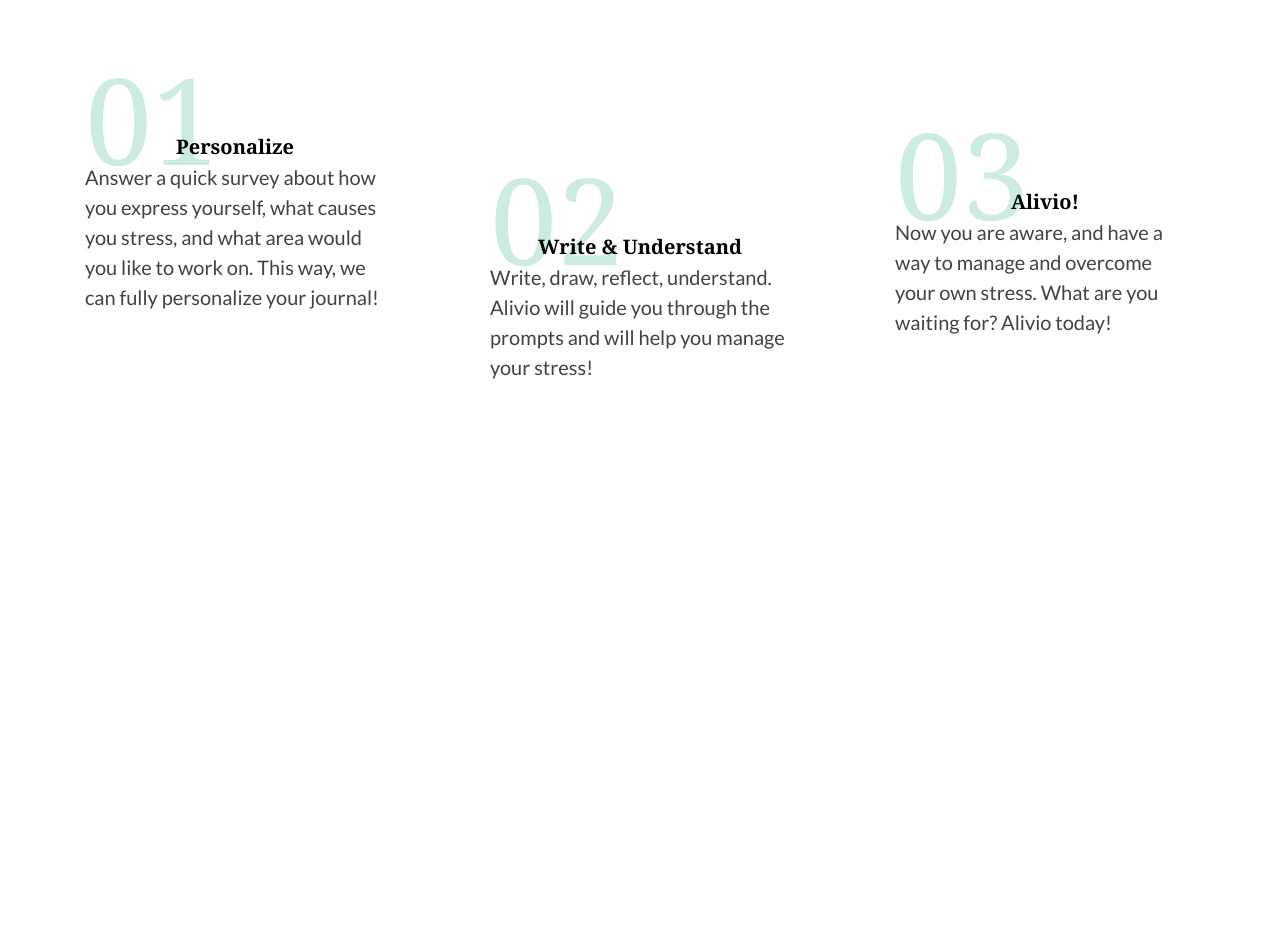
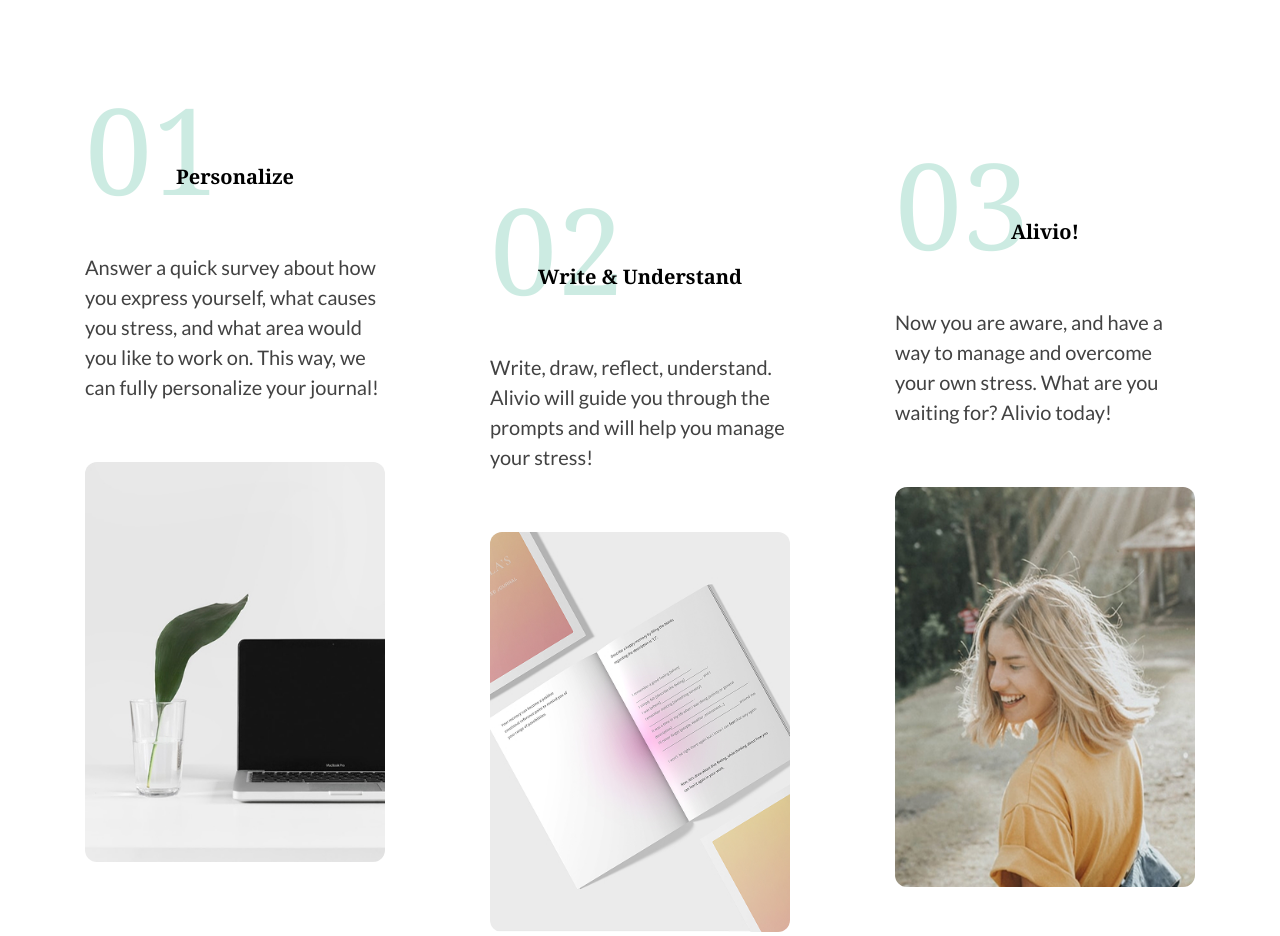
Before and after one commit to Jovoh-ken/Alivio_project, a plain HTML site: page index.html in a window 1280 px wide. Shown: the part 1000-1936 px from the top of the page. Before the commit the page ends 1747 px from the top, so only its background shows below. Drawn offline with Linux system fonts and the light colour scheme.

Commit message:
Cards have hover

```diff
--- a/index.html
+++ b/index.html
@@ -83,6 +83,7 @@
                     <p class="text_head">Answer a quick survey about how you express yourself, what causes you
                         stress, and what area would you like to work on. This way, we can fully personalize your
                         journal!</p>
+                        <img src="./img/card_img.jpg" alt="notebook" class="card_img">
                 </div>
 
                 <div class="cards_1">
@@ -92,6 +93,7 @@
                     </div>
                     <p class="text_head">Write, draw, reflect, understand. Alivio will guide you through the prompts
                         and will help you manage your stress!</p>
+                        <img src="./img/card_img_2.jpg" alt="book's" class="card_img">
                 </div>
 
                 <div class="cards_1">
@@ -101,6 +103,7 @@
                     </div>
                     <p class="text_head">Now you are aware, and have a way to manage and overcome your own stress.
                         What are you waiting for? Alivio today!</p>
+                        <img src="./img/card_img_3.jpg" alt="women" class="card_img">
                 </div>
 
             </div>
--- a/style/style.css
+++ b/style/style.css
@@ -131,6 +131,7 @@
     flex-direction: column;
     align-items: flex-start;
     text-align: left;
+    margin-top: 30px;
 }
 
 .main_box {
@@ -237,7 +238,6 @@
     position: relative;
     width: 300px;
     height: 600px;
-
     border-radius: 5px;
 }
 
@@ -266,6 +266,7 @@
     font-size: 20px;
     line-height: 150%;
     color: #424242;
+    padding-bottom: 60px;
 }
 
 
@@ -274,7 +275,7 @@
     position: absolute;
     top: -10px;
     left: 0;
-   font-size: 120px;
+    font-size: 120px;
     color: #01996D33;
     z-index: 0;
 
@@ -283,5 +284,21 @@
 
 .card_head {
     padding-top: 85px;
+    padding-bottom: 60px;
     position: relative;
 }
+
+
+
+.card_img {
+    width: 300px;
+    height: 400px;
+    opacity: 1;
+    border-radius: 12px;
+    transition: transform 0.5s ease;
+}
+
+.card_img:hover {
+    transform: scale(1.2);
+    /* 1.2 marta kattalashadi */
+}
```
Also changed, not shown: img/Step_1.svg (deleted), img/card_img.jpg (added), img/card_img_2.jpg (added), img/card_img_3.jpg (added).
